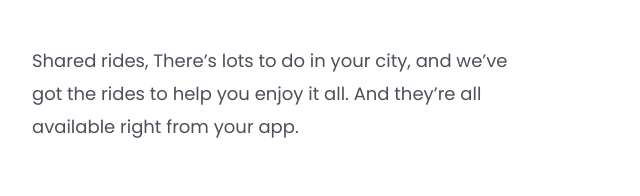
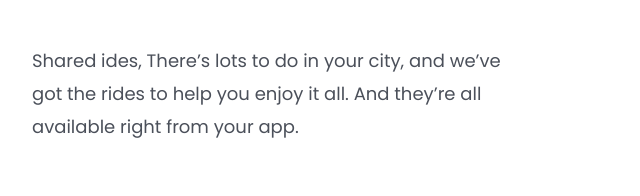
Before and after one commit to RodrigoSousa19/Desafio-CSS-DevClub, a plain HTML site: page index.html in a window 1280 px wide. Shown: the part 935-1131 px from the top of the page, 95-735 px from the left. Drawn offline with Linux system fonts and the light colour scheme.

Commit message:
Alterações

```diff
--- a/index.html
+++ b/index.html
@@ -24,7 +24,7 @@
             <img class="img-main" src="./img/foto.png" alt="Logo">
             <section>
                 <h1>Wide Coverage<br> location</h1>
-                <p>Shared rides, There’s lots to do in your city, and we’ve got the rides to help you enjoy it all. And they’re all available right from your app.</p>
+                <p>Shared ides, There’s lots to do in your city, and we’ve got the rides to help you enjoy it all. And they’re all available right from your app.</p>
                 <a class="link-section" href="#">Learn more</a>
             </section>
         </main>
```
